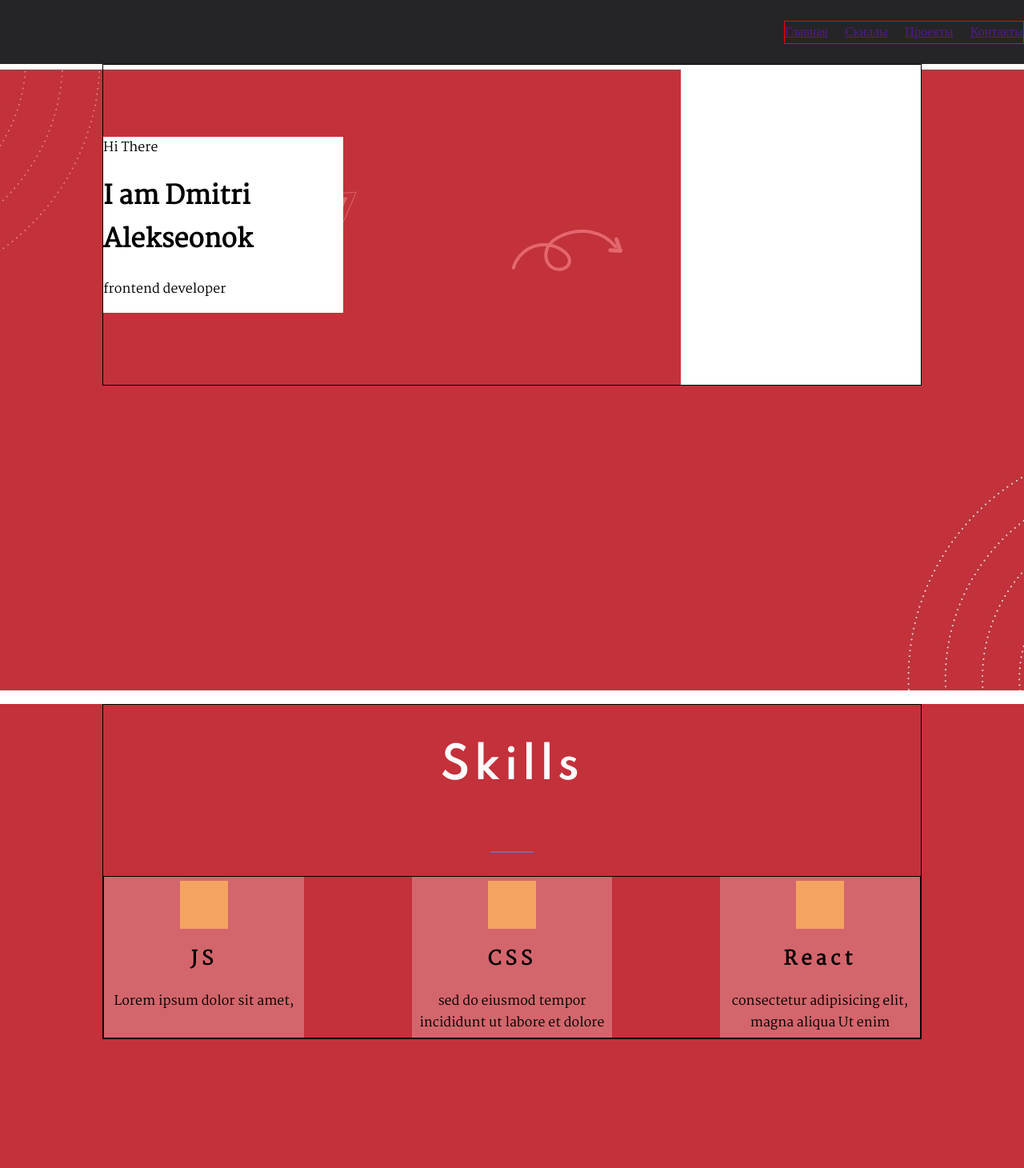
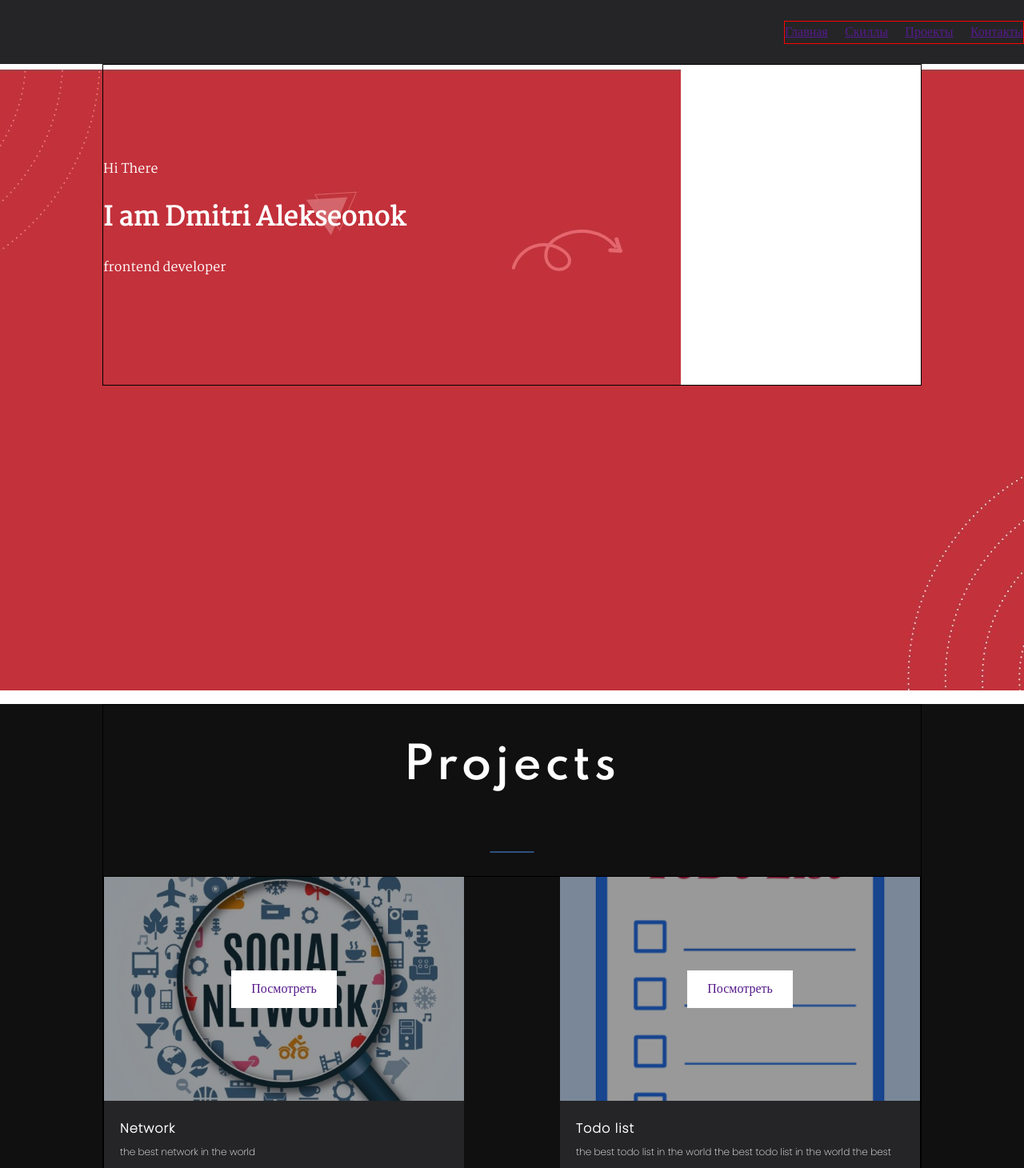
Before and after one commit to DmitriAleks/Layout, a React (Create React App) app: page / in a window 1280 px wide. Shown: the top 1460 px of the page at 80% size. Built offline with nearby package versions, Linux system fonts and the light colour scheme.

Commit message:
added sass and transition works css goes to scss

```diff
--- a/src/App.js
+++ b/src/App.js
@@ -14,6 +14,7 @@ function App() {
         <div className="App">
             <Header/>
             <Main/>
+            <Works />
             <Skills/>
             <Works />
             <FreelanceOption/>
--- a/src/main/Main.module.css
+++ b/src/main/Main.module.css
@@ -7,8 +7,7 @@ min-height: 100vh;
 }
 
 .text {
-    width: 300px;
-    background-color: white ;
+    color: #fff;
     font-family: 'Martel', serif;
 }
 .photo {
--- a/src/skills/skill/Skill.module.css
+++ b/src/skills/skill/Skill.module.css
@@ -1,12 +1,13 @@
 .skill {
     width: 250px;
-    background-color: #d3666c;
+    /*background-color: #d3666c;*/
     display: flex;
     flex-direction: column;
     align-items: center;
     text-align: center;
     padding: 5px;
     box-sizing: border-box;
+    background:linear-gradient(-45deg, transparent 15px, #d3666c 0);
 }
 
 
```
